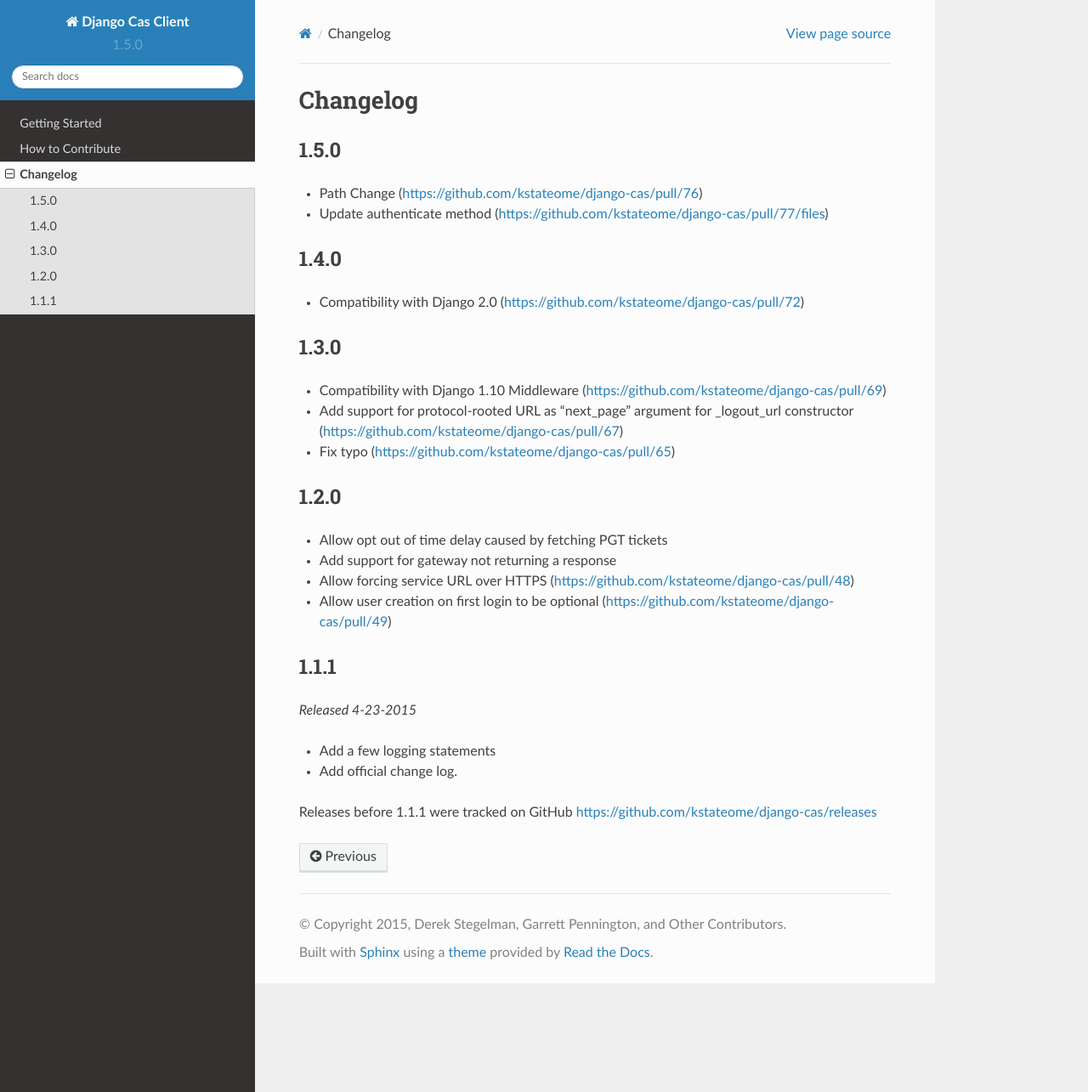
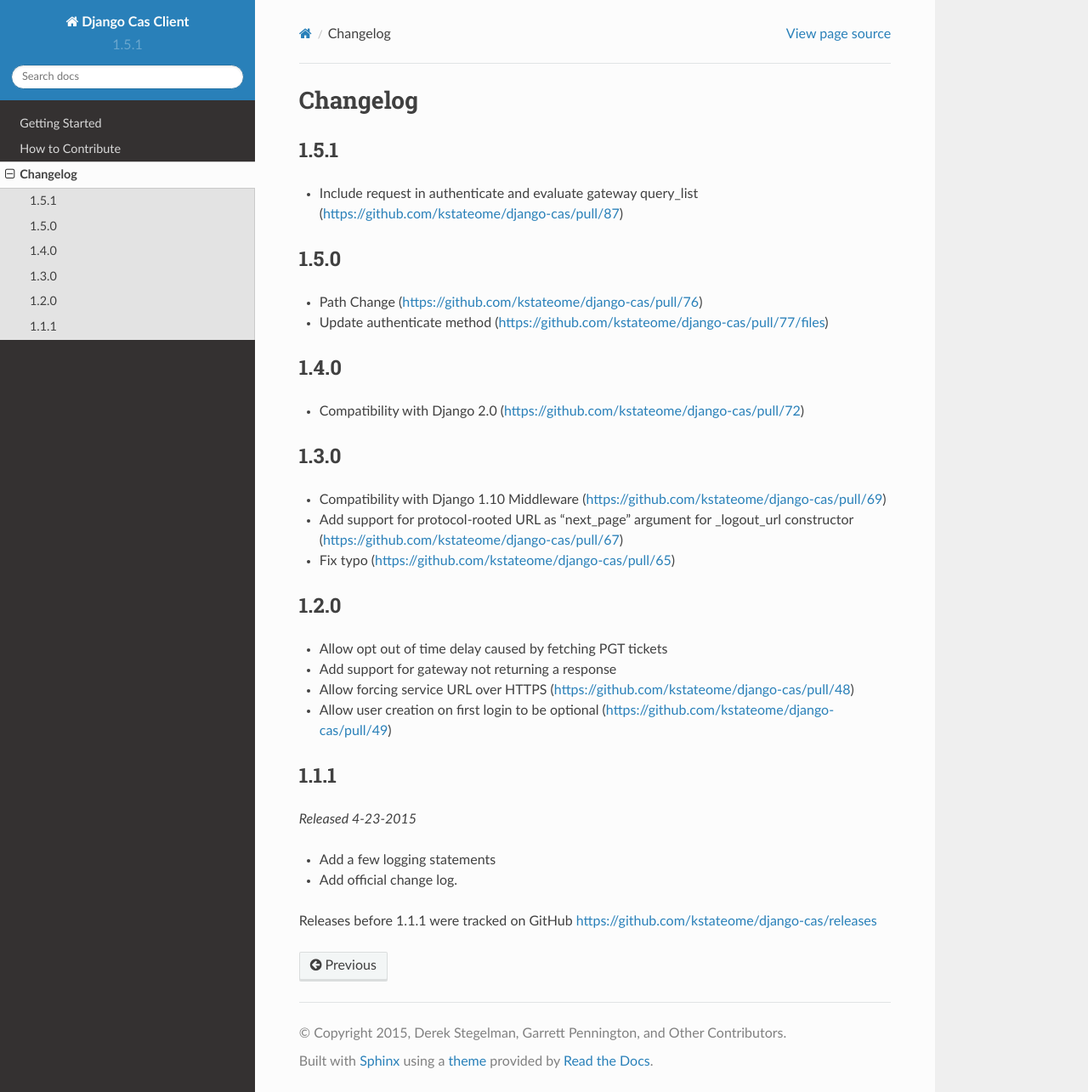
Before and after one commit to kstateome/django-cas, a Sphinx documentation site: the page built from docs/source/changelog.rst, in a window 1280 px wide and 1285 px high. Shown: the whole window at 85% size. Built offline with Sphinx 7.4.7 and the Read the Docs theme 2.0.0, drawn with Linux system fonts in a browser that asks for light colours.

Commit message:
Version bump, Changelog update

```diff
--- a/docs/source/changelog.rst
+++ b/docs/source/changelog.rst
@@ -1,5 +1,9 @@
 Changelog
 =========
+
+1.5.1
+------------------
+- Include request in authenticate and evaluate gateway query_list (https://github.com/kstateome/django-cas/pull/87)
 
 1.5.0
 ------------------
--- a/docs/source/conf.py
+++ b/docs/source/conf.py
@@ -58,9 +58,9 @@
 # built documents.
 #
 # The short X.Y version.
-version = '1.5.0'
+version = '1.5.1'
 # The full version, including alpha/beta/rc tags.
-release = '1.5.0'
+release = '1.5.1'
 
 # The language for content autogenerated by Sphinx. Refer to documentation
 # for a list of supported languages.
--- a/setup.py
+++ b/setup.py
@@ -2,7 +2,7 @@
 
 from setuptools import setup, find_packages
 
-version = '1.5.0'
+version = '1.5.1'
 
 
 def read(fname):
```
Also changed, not shown: CHANGELOG.md (+3 -0 lines), README.md (+2 -2 lines).
